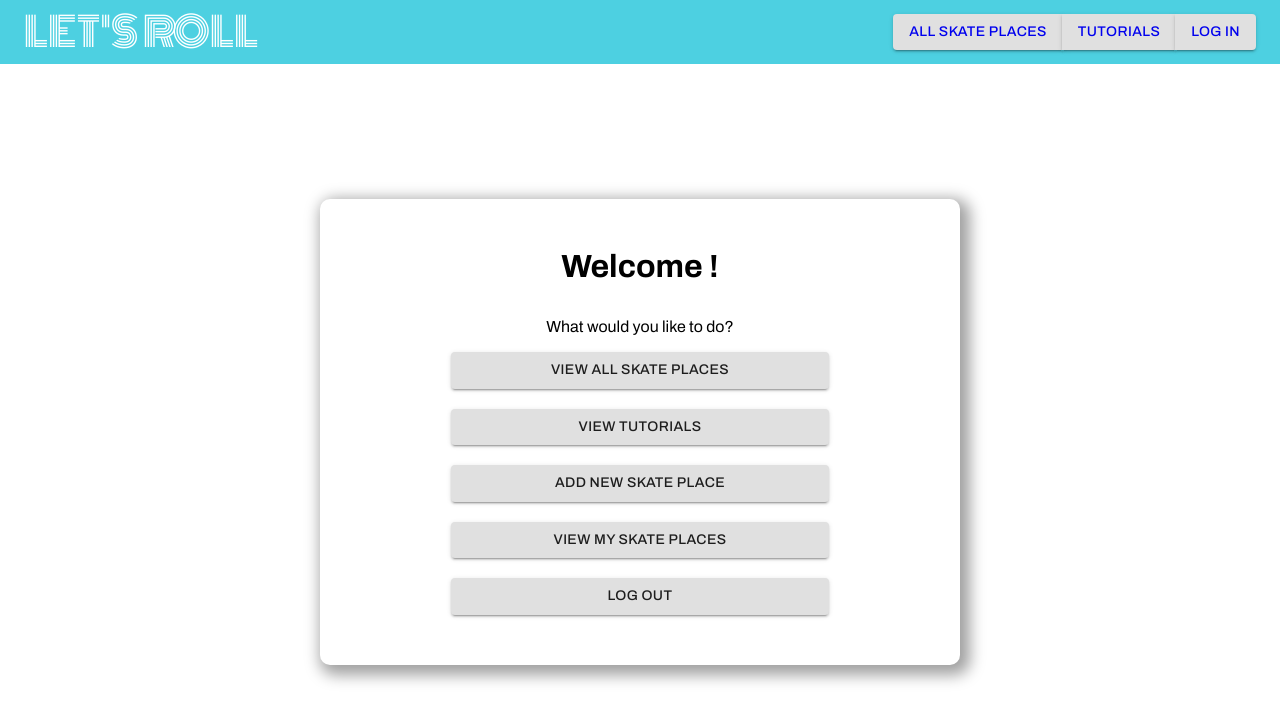
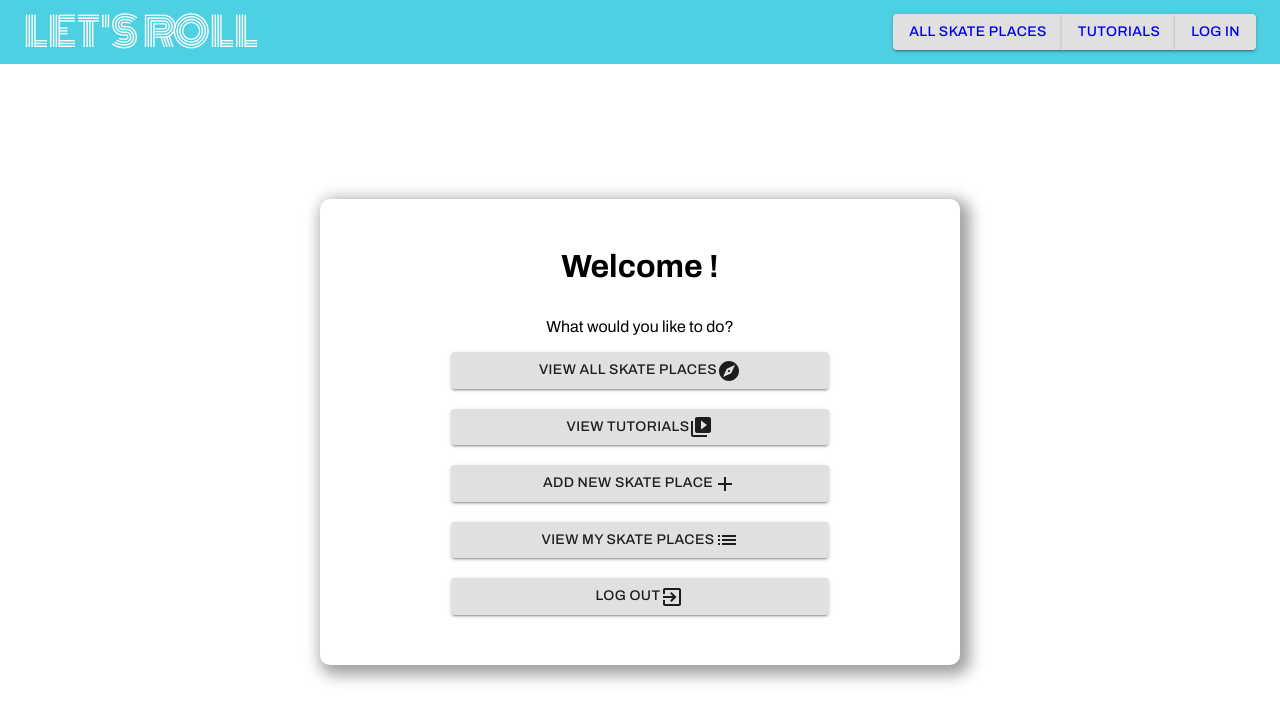
Before and after one commit to jadavianett/Lets-Roll, a React (Create React App) app in the folder client/: page /userdashboard in a window 1280 px wide. Shown: the top 722 px of the page. Built offline with nearby package versions, Linux system fonts and the light colour scheme.

Commit message:
adding icons to dash

```diff
--- a/client/src/pages/UserDashboard.js
+++ b/client/src/pages/UserDashboard.js
@@ -4,6 +4,11 @@ import { Link } from "react-router-dom";
 import AuthContext from "../context/AuthContext";
 import React, { useContext, useEffect, useState } from "react";
 import jwt_decode from "jwt-decode";
+import AddTwoToneIcon from '@material-ui/icons/AddTwoTone';
+import VideoLibraryIcon from '@material-ui/icons/VideoLibrary';
+import ExploreIcon from '@material-ui/icons/Explore';
+import ListIcon from '@material-ui/icons/List';
+import ExitToAppIcon from '@material-ui/icons/ExitToApp';
 
 function UserDashboard() {
   const [user, setUser] = useState({});
@@ -31,35 +36,35 @@ function UserDashboard() {
             <p class="btm-margin">
               <Link to="/allplaces">
                 <Button variant="contained" className="full-width">
-                  VIEW ALL SKATE PLACES
+                  VIEW ALL SKATE PLACES <ExploreIcon/>
                 </Button>
               </Link>
             </p>
             <p class="btm-margin">
               <Link to="/tutorials">
                 <Button variant="contained" className="full-width">
-                  VIEW TUTORIALS
+                  VIEW TUTORIALS <VideoLibraryIcon/>
                 </Button>
               </Link>
             </p>
             <p class="btm-margin">
               <Link to="/addnewplace">
                 <Button variant="contained" className="full-width">
-                  ADD NEW SKATE PLACE
+                  ADD NEW SKATE PLACE <AddTwoToneIcon/>
                 </Button>
               </Link>
             </p>{" "}
             <p class="btm-margin">
               <Link to="/viewmyplaces">
                 <Button variant="contained" className="full-width">
-                  VIEW MY SKATE PLACES
+                  VIEW MY SKATE PLACES <ListIcon />
                 </Button>
               </Link>
             </p>
             <p>
               <Link to="/logout">
                 <Button variant="contained" className="full-width">
-                  LOG OUT
+                  LOG OUT <ExitToAppIcon/>
                 </Button>
               </Link>
             </p>
```
